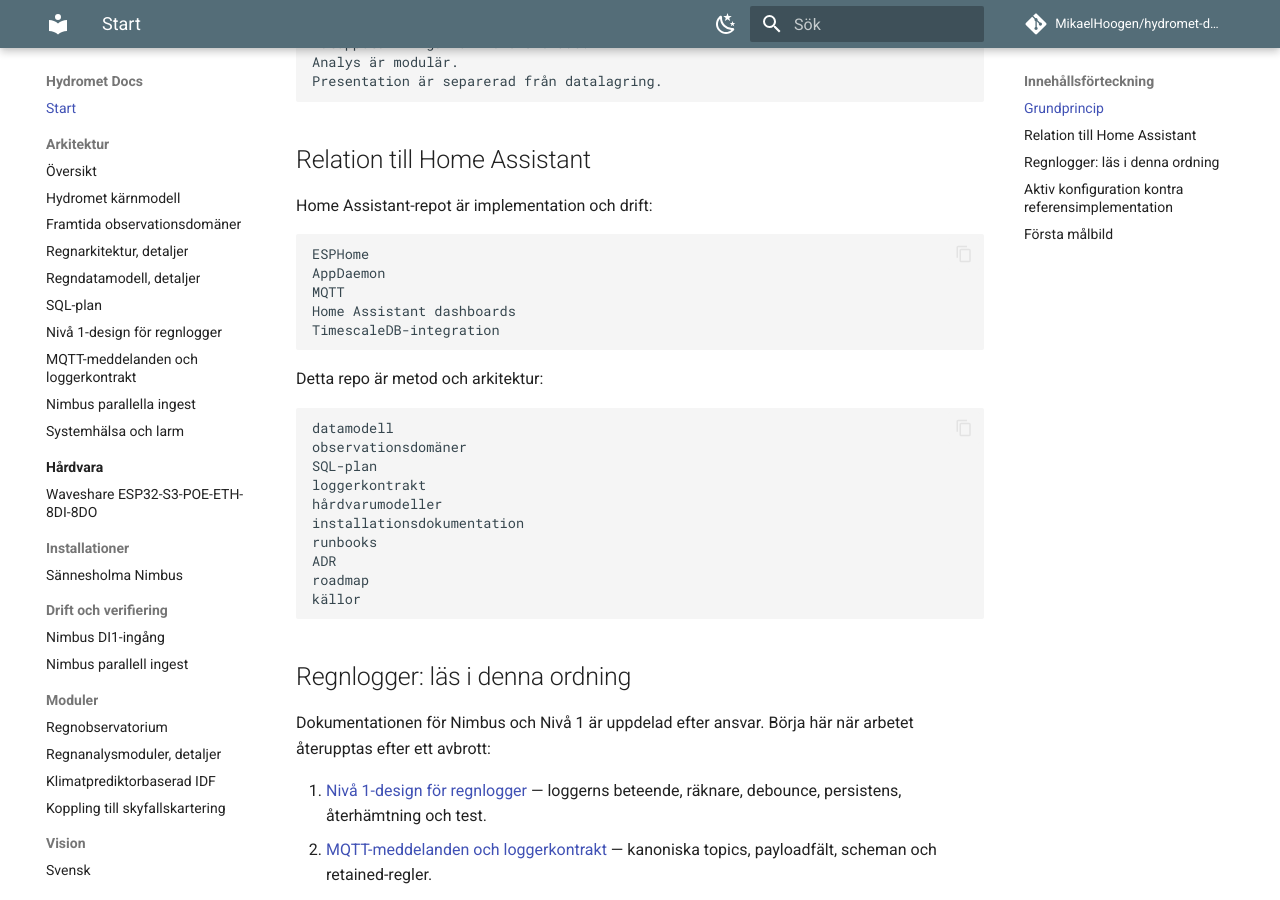
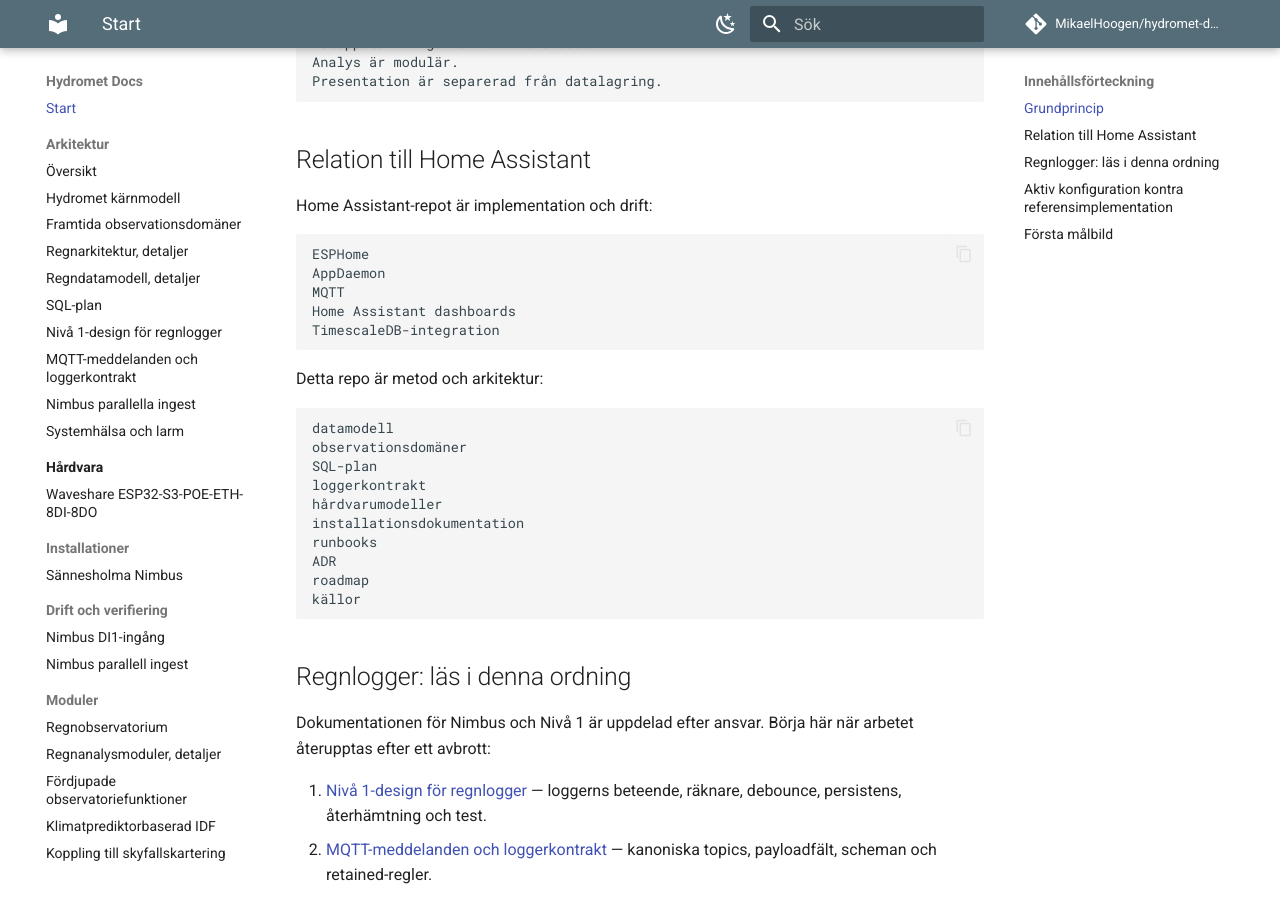
Before and after one commit to MikaelHoogen/hydromet-docs, an MkDocs documentation site: the page built from docs/index.md, in a window 1280 px wide and 900 px high, scrolled down 545 px. Built offline with MkDocs 1.6.1 and Material for MkDocs 9.7.7, drawn with Linux system fonts in a browser that asks for light colours; comment, search, counter and statistics services are not loaded.

Commit message:
Lägg till fördjupade observatoriefunktioner i navigationen

```diff
--- a/mkdocs.yml
+++ b/mkdocs.yml
@@ -84,6 +84,7 @@ nav:
   - Moduler:
       - Regnobservatorium: modules/rain-observatory.md
       - Regnanalysmoduler, detaljer: modules/rain-analysis-modules.md
+      - Fördjupade observatoriefunktioner: modules/rain-exploration-and-observatory-experience.md
       - Klimatprediktorbaserad IDF: modules/climate-predictor-idf.md
       - Koppling till skyfallskartering: modules/skyfall-mapping-context.md
   - Vision:
```
